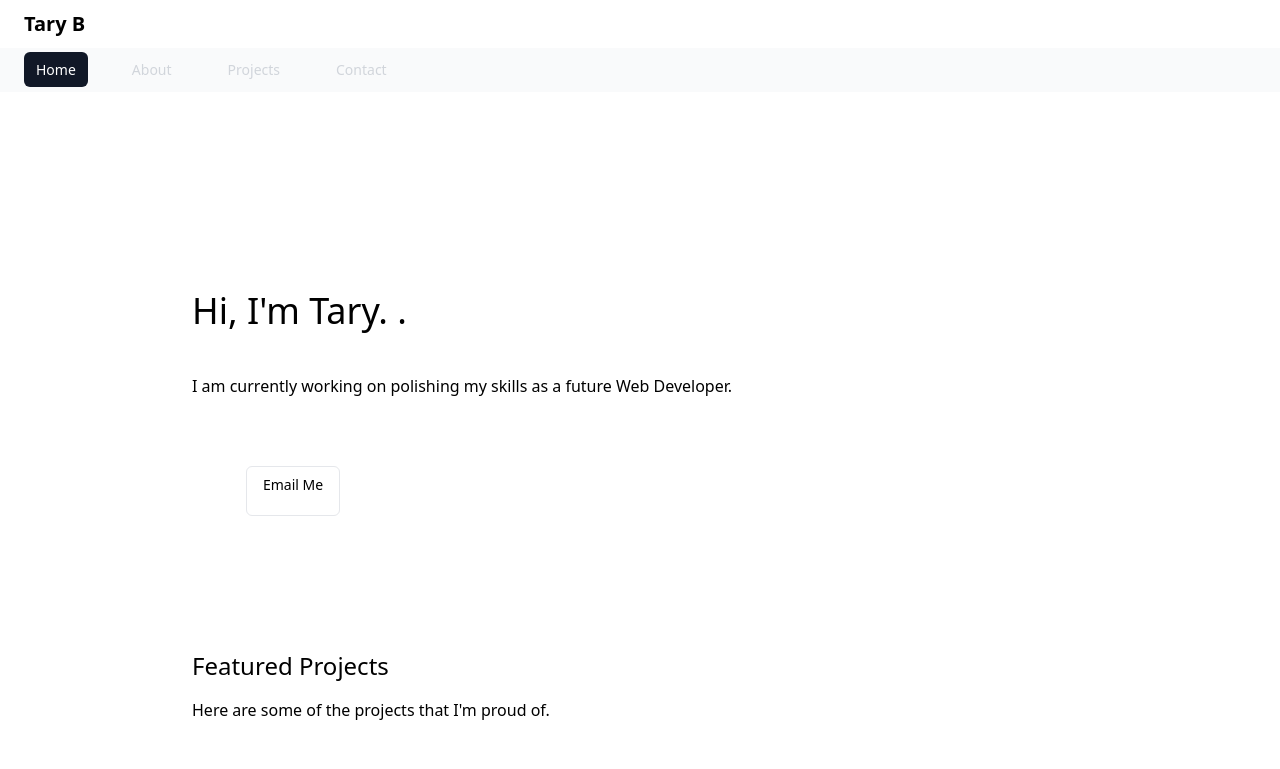
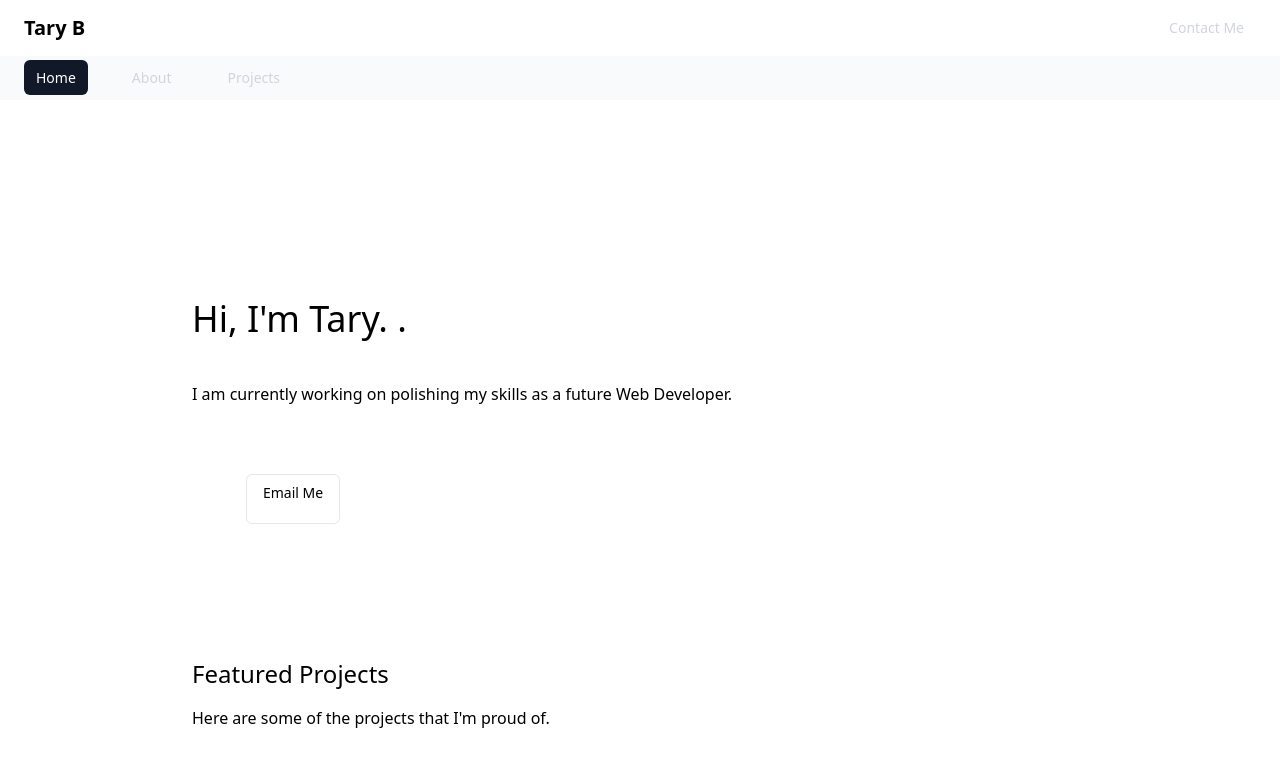
Before and after one commit to taryb/selfportfolio, a Vue app: page / in a window 1280 px wide. Shown: the top 769 px of the page. Built offline with nearby package versions, Linux system fonts and the light colour scheme; some icons are missing.

Commit message:
moved contact me

```diff
--- a/src/components/TheNavbar.vue
+++ b/src/components/TheNavbar.vue
@@ -2,9 +2,12 @@
 
 <nav class="bg-white border-gray-200 dark:bg-gray-900">
     <div class="flex flex-wrap justify-between items-center mx-auto max-w-screen-xl px-4 md:px-6 py-2.5">
-        <a href="https://taryb.xyz" class="flex items-center">
+        <a href="https://flowbite.com" class="flex items-center">
             <span class="self-center text-xl font-semibold whitespace-nowrap dark:text-white">Tary B</span>
         </a>
+        <div class="flex items-center">
+          <router-link to="/contact" class="text-gray-300 hover:bg-gray-700 hover:text-white px-3 py-2 rounded-md text-sm font-medium">Contact Me</router-link>
+   </div>
     </div>
 </nav>
 <nav class="bg-gray-50 dark:bg-gray-700">
@@ -21,9 +24,6 @@
       <li>
   <router-link to="/projects" class="text-gray-300 hover:bg-gray-700 hover:text-white px-3 py-2 rounded-md text-sm font-medium">Projects</router-link>
  </li>
- <li>
-  <router-link to="/contact" class="text-gray-300 hover:bg-gray-700 hover:text-white px-3 py-2 rounded-md text-sm font-medium">Contact</router-link>
- </li>
 
 
             </ul>
```
